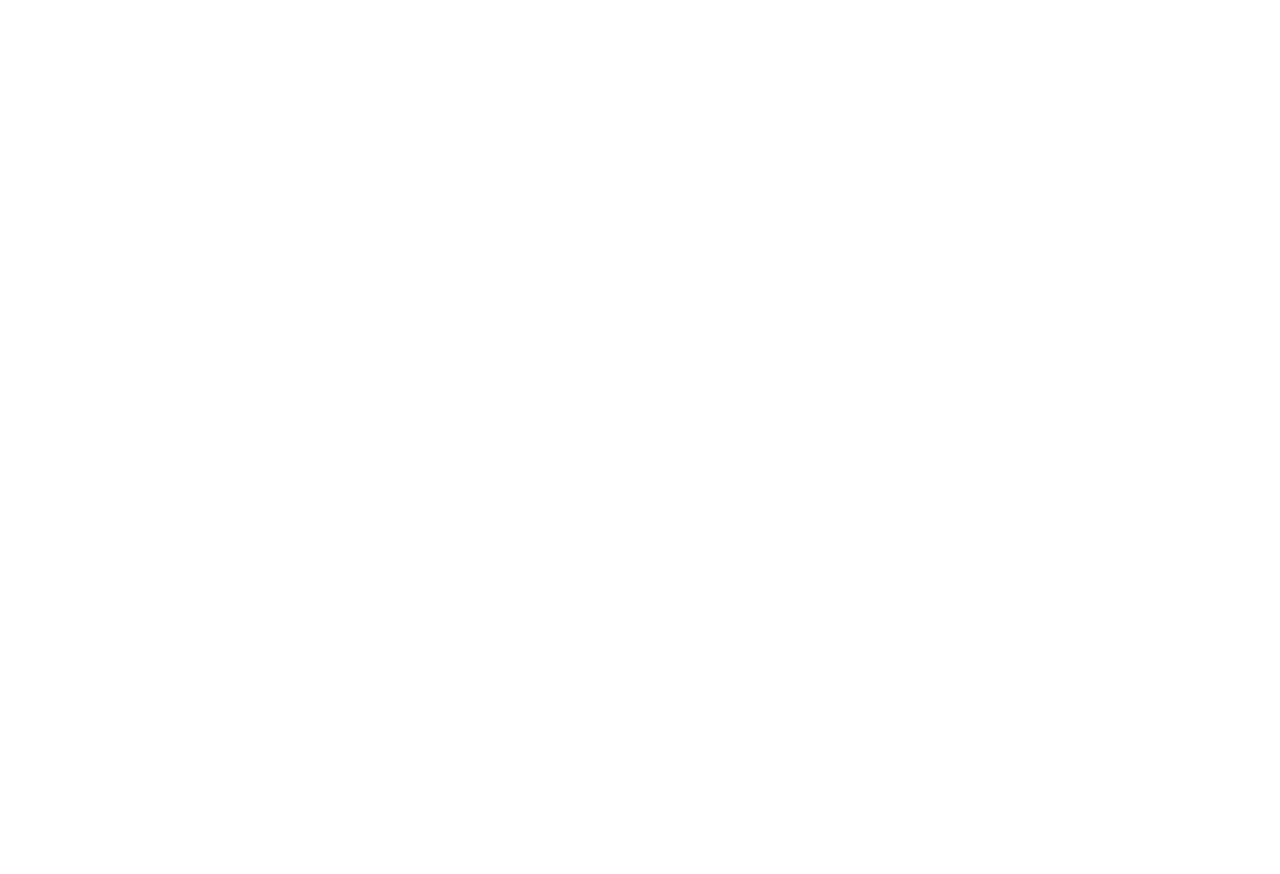
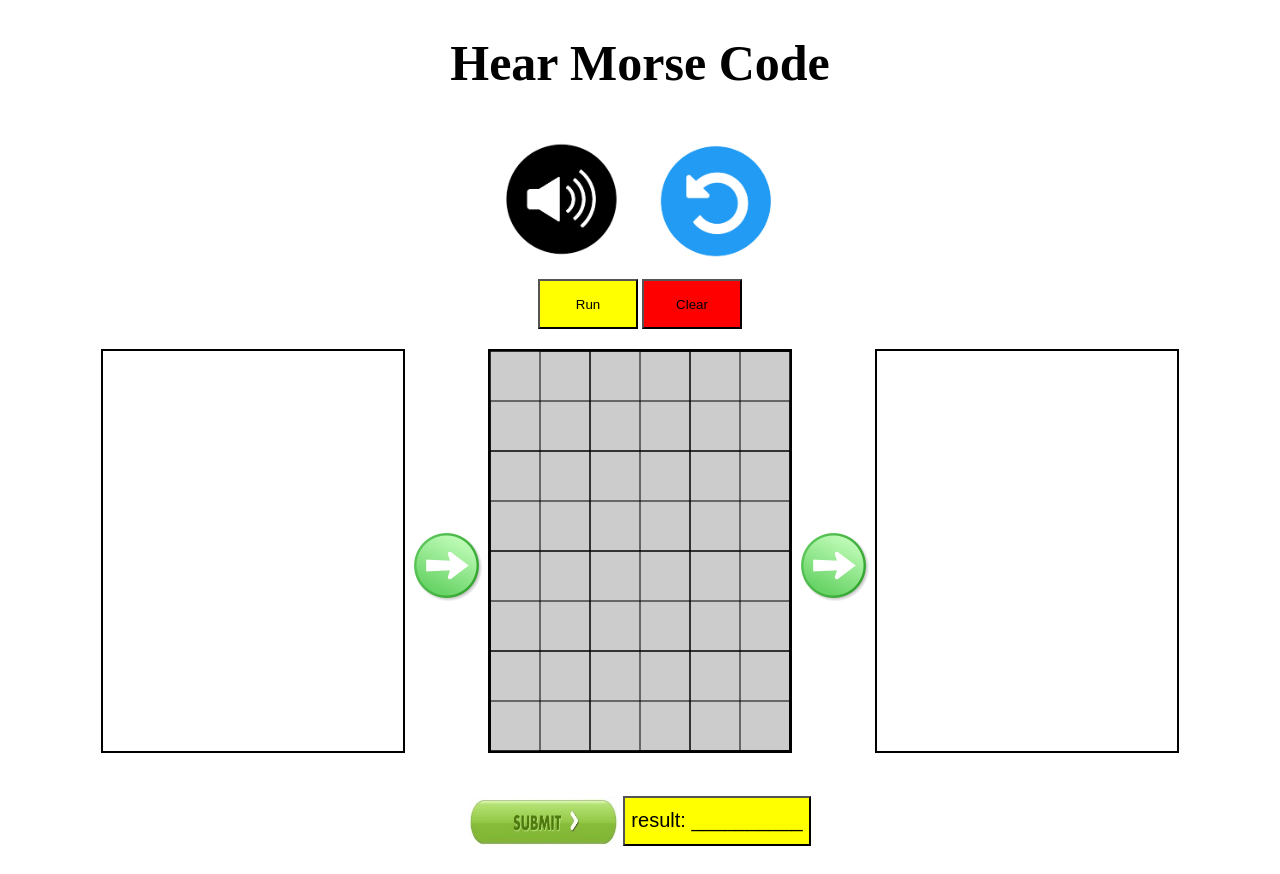
Before and after one commit to hungdn210/Morse-code-to-number, a plain HTML site: page index.html in a window 1280 px wide. Before the commit the page ends 800 px from the top, so only its background shows below. Drawn offline with Linux system fonts and the light colour scheme.

Commit message:
add 3 boards to write the number

```diff
--- /dev/null
+++ b/board.js
@@ -0,0 +1,124 @@
+function Board() {
+
+  this.clear = () => {
+    ctx.fillStyle = "white";
+      ctx.fillRect(0, 0, width_1, height_1);
+      need_clear = 0;
+      for(let i = 0; i < horiSqCnt; i++) {
+        for(let j = 0; j < vertSqcnt; j++) {
+          grid[i][j].seen = 0;
+        }
+      }
+  }
+  this.run = () => {
+    corNumber = -1;
+      this.updateBoard_2();
+      this.zoom();
+      this.drawBorder();
+      this.drawBoard_2();
+      recognise.check();
+      recognise.drawThirdBoard();
+      need_run = 0;
+  }
+
+  this.zoom = () => {
+    //increase the size of picture covered
+    ctx1.drawImage(canvas, border.x.min, border.y.min,
+      border.x.max - border.x.min, border.y.max - border.y.min, 0, 0, width_2, height_2);
+  };
+
+  this.drawBorder = () => {
+    //draw red border on the first screen
+    ctx.strokeStyle = color_border;
+    ctx.lineWidth = 1;
+    ctx.beginPath();
+    ctx.moveTo(0, border.y.min);
+    ctx.lineTo(width_1, border.y.min);
+    ctx.stroke();
+    ctx.beginPath();
+    ctx.moveTo(0, border.y.max);
+    ctx.lineTo(width_1, border.y.max);
+    ctx.stroke();
+    ctx.beginPath();
+    ctx.moveTo(border.x.min, 0);
+    ctx.lineTo(border.x.min, height_1);
+    ctx.stroke();
+    ctx.beginPath();
+    ctx.moveTo(border.x.max, 0);
+    ctx.lineTo(border.x.max, height_1);
+    ctx.stroke();
+  }
+
+  this.drawBoard_2 = () => {
+    //check the squares seen
+    for(let i = 0; i < width_1; i++) {
+      for(let j = 0; j < height_1; j++) {
+        var pixel = ctx1.getImageData(i, j, 1, 1);
+        var data = pixel.data;
+        if(data[0] == rbgColorPen[0] && data[1] == rbgColorPen[1] && data[3] == rbgColorPen[3] && data[4] == rbgColorPen[4])
+          grid[Math.floor(i / size_grid)][Math.floor(j / size_grid)].seen =  1;
+      }
+    }
+    //draw background
+    ctx1.fillStyle = "#ccc";
+    ctx1.fillRect(0, 0, width_2, height_2);
+
+    //draw lines
+    ctx1.strokeStyle = "black";
+    for(let i = 0; i <= width_2; i += size_grid)
+      ctx1.strokeRect(i, 0, i, height_2);
+    for(let j = 0; j <= height_2; j += size_grid)
+      ctx1.strokeRect(0, j, width_2, j);
+
+    //draw circle in the squares seen on the right screen
+    for(let i = 0; i < horiSqCnt; i++) {
+      for(let j = 0; j < vertSqcnt; j++) {
+        if(grid[i][j].seen) {
+          ctx1.beginPath();
+          ctx1.fillStyle = "black";
+          var tempX = grid[i][j].x, tempY = grid[i][j].y;
+          ctx1.fillRect(tempX - size_grid/2, tempY - size_grid/2 , size_grid, size_grid);
+          ctx1.fillStyle = "green";
+          ctx1.arc(tempX, tempY, 10, 0, 2 * Math.PI);
+          ctx1.stroke();
+          ctx1.fill();
+        }
+      }
+    }
+  }
+
+  this.updateBoard_2 = () => {
+    //set up Red border
+    border.x.min = width_1;
+    border.y.min = height_1;
+    border.x.max = 0;
+    border.y.max = 0;
+    //find the location of border
+    for(let i = 1; i < width_1; i++) {
+      for(let j = 1; j < height_1; j++) {
+        var pixel = ctx.getImageData(i, j, 1, 1);
+        var data = pixel.data;
+        if(data[0] == rbgColorPen[0] && data[1] == rbgColorPen[1] && data[3] == rbgColorPen[3] && data[4] == rbgColorPen[4]) {
+          //console.log(data);
+          border.x.min == width_1 ? border.x.min = i : 0;
+          border.y.min > j ? border.y.min = j : 0;
+          border.x.max = i;
+          border.y.max = Math.max(border.y.max, j);
+        }
+      }
+    }
+
+    //fix problems with border
+    if(border.x.max - border.x.min < (border.y.max - border.y.min) / 2) {
+      var temp = (border.x.max + border.x.min) / 2;
+      border.x.min = temp - (border.y.max - border.y.min) / 4;
+      border.x.max = temp + (border.y.max - border.y.min) / 4;
+    }
+
+    if(border.y.max - border.y.min < (border.x.max - border.x.min) / 2) {
+      var temp = (border.y.max + border.y.min) / 2;
+      border.y.min = temp - (border.x.max - border.x.min) / 4;
+      border.y.max = temp + (border.x.max - border.x.min) / 4;
+    }
+  }
+}
--- /dev/null
+++ b/data.js
@@ -0,0 +1,49 @@
+function Data() {
+  letters = {
+    ' ': '/',
+    'emp': 'e',
+    'A': '.-',
+    'B': '-...',
+    'C': '-.-.',
+    'D': '-..',
+    'E': '.',
+    'F': '..-.',
+    'G': '--.',
+    'H': '....',
+    'I': '..',
+    'J': '.---',
+    'K': '-.-',
+    'L': '.-..',
+    'M': '--',
+    'N': '-.',
+    'O': '---',
+    'P': '.--.',
+    'Q': '--.-',
+    'R': '.-.',
+    'S': '...',
+    'T': '-',
+    'U': '..-',
+    'V': '...-',
+    'W': '.--',
+    'X': '-..-',
+    'Y': '-.--',
+    'Z': '--..',
+
+    '0': '-----',
+    '1': '.----',
+    '2': '..---',
+    '3': '...--',
+    '4': '....-',
+    '5': '.....',
+    '6': '-....',
+    '7': '--...',
+    '8': '---..',
+    '9': '----.'
+  }
+  this.setUpMorseCode = () => {
+    numberText = random(amountNumber);
+    morseText = letters[numberText];
+    console.log(numberText);
+    console.log(morseText);
+  }
+}
--- a/index.html
+++ b/index.html
@@ -1,12 +1,98 @@
 <!DOCTYPE html>
 <html lang="en">
 <head>
-  <meta charset="UTF-8">
-  <meta http-equiv="X-UA-Compatible" content="IE=edge">
-  <meta name="viewport" content="width=device-width, initial-scale=1.0">
-  <title>Document</title>
+  <title>Morse Code to Words</title>
+  <style>
+    h1 {
+      font-size: 50px;
+    }
+    body {
+      background-color: white;
+    }
+    span {
+      font-size: 20px;
+    }
+    img {
+      width: 150px;
+      height: 150px;
+    }
+    #main {
+      width: 100%;
+      text-align: center;
+    }
+    #mainDiv {
+      margin: auto;
+      margin-top: 20px;
+    }
+    #result {
+      margin-top: 20px;
+      background-color: yellow;
+      height: 50px;
+      position:relative;
+      bottom: 20px;
+    }
+    #restart {
+      margin-top: 20px;
+      background-color: greenyellow;
+      width: 100px;
+      height: 50px;
+    }
+    #correct {
+      width: 50px;
+      height: 50px;
+      display: none;
+    }
+    #incorrect {
+      width: 50px;
+      height: 50px;
+      display: none;
+    }
+    .boards {
+      border: 2px solid black;
+    }
+    #arrow {
+      width: 75px;
+      height: 75px;
+      margin-bottom: 150px;
+    }
+    .setUpTools {
+      width: 100px;
+      height: 50px;
+    }
+  </style>
 </head>
-<body>
+<body onload = "start();">
+  <div id="main">
+    <h1>Hear Morse Code</h1>
+    <img id="soundIC" src="sound.png" onclick = "playSounds();">
+    <img id="soundIC" src="restart.png" onclick = "start();">
+    <br>
+    <button class="setUpTools" style = "background-color: yellow;" onclick="board.run();">
+      <p>Run</p>
+    </button>
+    <button class="setUpTools" style = "background-color: red;" onclick="board.clear();">
+      <p>Clear</p>
+    </button>
 
+    <div id="mainDiv">
+      <canvas id="myCanvas" width="300px" height="400px" class="boards"></canvas>
+      <img id="arrow" src="arrow.png"onclick="need_run = 1; board.run();">
+      <canvas id="myCanvasPixel" width="300px" height="400px" class="boards"></canvas>
+      <img id="arrow" src="arrow.png"onclick="need_run = 1; board.run();">
+      <canvas id="compareCanvas" width="300px" height="400px" class="boards"></canvas>
+    </div>
+
+    <img style="margin-top: 40px;width: 150px; height: 50px;" src="submit.jpg" onclick = "checkResult();">
+    <button id="result">
+      <span>result: </span>
+      <span id ="resultPlace">__________</span>
+    </button>
+    <img src="correct.png" id="correct">
+    <img src="incorrect.png" id="incorrect">
+  </div>
+  <script src="board.js"></script>
+  <script src="recognise.js"></script>
+  <script src="data.js"></script>
+  <script src="script.js"></script>
 </body>
 </html>
--- /dev/null
+++ b/recognise.js
@@ -0,0 +1,164 @@
+function Recognise() {
+  numberData = {
+    "0": [
+      [-3,  3,  3,  3,  3, -1],
+      [ 3,  3, -1, -3,  1,  3],
+      [ 3, -2, -3, -3, -3,  3],
+      [ 3, -3, -3, -3, -3,  3],
+      [ 3, -3, -3, -3, -3,  3],
+      [ 3, -3, -3, -3, -3,  3],
+      [ 3,  1, -3, -3,  1,  3],
+      [ 2,  3,  3,  3,  3,  3]
+    ],
+    "1": [
+      [-3,  1,  3,  3, -1, -3],
+      [ 2,  2,  3,  3, -1, -3],
+      [-3, -3,  1,  3, -1, -3],
+      [-3, -3,  1,  3, -1, -3],
+      [-3, -3,  1,  3, -1, -3],
+      [-3, -3,  1,  3, -3, -3],
+      [-3, -3,  1,  3, -2, -3],
+      [ 1,  2,  3,  3,  2,  0]
+    ],
+    "2": [
+      [ 2,  3,  3,  3,  3, -3],
+      [ 3,  0, -3, -3,  3,  3],
+      [ 0, -3, -3, -3, -2,  3],
+      [-3, -3, -3, -2,  1,  2],
+      [-3, -3, -3, -1,  3,  1],
+      [-3, -3,  0,  3,  2, -3],
+      [-3,  2,  3,  0, -3, -3],
+      [ 2,  3,  3,  3,  3,  3]
+    ],
+    "3": [
+      [ 3,  3,  3,  3,  3, -1],
+      [ 2, -2, -3, -3,  1,  3],
+      [-3, -3, -3, -3, -2,  3],
+      [-3, -3, -3, -2,  3,  3],
+      [-3, -3,  0,  3,  3,  3],
+      [-3, -3, -3, -3, -2,  3],
+      [-3, -3, -3, -3,  0,  3],
+      [ 0,  3,  3,  3,  3,  3]
+    ],
+    "4": [
+      [ 3, -3, -3,  3, -3, -3],
+      [ 3, -3, -3,  3, -3, -3],
+      [ 3, -3, -3,  3, -3, -3],
+      [ 3,  2,  0,  3,  0,  0],
+      [ 2,  3,  1,  3,  3,  3],
+      [-3, -3, -2,  3, -2, -2],
+      [-3, -3, -3,  3, -2, -3],
+      [-3, -3, -2,  3, -2, -3]
+    ],
+    "5": [
+      [ 3,  3,  3,  3,  3,  3],
+      [ 3, -2, -3, -3, -3, -3],
+      [ 3, -3, -3, -3, -3, -3],
+      [ 3,  3,  3,  3,  3,  0],
+      [ 3,  3, -3, -3,  2,  3],
+      [-3, -3, -3, -3, -3,  3],
+      [-3, -3, -3, -3,  3,  3],
+      [-3,  3,  3,  3,  3,  3]
+    ],
+    "6": [
+      [-3,  1,  3,  3,  2, -3],
+      [ 1,  3,  2, -3, -3, -3],
+      [ 3,  3, -3, -3, -3, -3],
+      [ 3, -2,  2,  0, -2, -3],
+      [ 3,  3,  3,  3,  3,  2],
+      [ 3,  0, -3, -3,  1,  3],
+      [ 1,  2, -3, -3, -2,  3],
+      [ 0,  1,  3,  3,  3,  3]
+    ],
+    "7": [
+      [ 3,  3,  3,  3,  3,  3],
+      [-3, -3, -2, -2,  0,  3],
+      [-3, -3, -3, -2,  3,  2],
+      [-3, -3, -3,  1,  3, -3],
+      [-3, -3, -3,  3,  0, -3],
+      [-3, -3, -2,  3, -3, -3],
+      [-3, -2,  3,  2, -3, -3],
+      [-3, -2,  3,  0, -3, -3]
+    ],
+    "8": [
+      [ 3,  3,  3,  3,  3,  1],
+      [ 3,  1, -3, -3,  0,  1],
+      [ 3,  0, -3, -3,  0,  1],
+      [ 3,  3,  2,  0,  3,  1],
+      [ 0,  3,  3,  3,  3,  3],
+      [ 3,  3, -3, -3,  0,  3],
+      [ 3,  1, -3, -3, -2,  3],
+      [ 0,  3,  3,  3,  3,  3]
+    ],
+    "9": [
+      [ 0,  3,  3,  3,  3,  2],
+      [ 3,  3, -2, -1, -1,  3],
+      [ 3,  2, -3, -3, -1,  3],
+      [ 0,  3,  2,  3,  3,  3],
+      [-2,  0,  3,  3,  3,  2],
+      [-3, -3, -3, -3, -1,  3],
+      [-3, -3, -3, -3, -1,  3],
+      [-3, -3, -3, -3, -1,  3]
+    ]
+  };
+  this.check = () => {
+    var curScore = 0, maxScore = 0, tempX = 0, tempY = 0;
+    bestNumber = 0;
+    for(let i = 0; i < amountNumber; i++) {
+      scoreNumbers[i] = {};
+    }
+    //calculate the score of each number
+    var temp = 0;
+    for(let num = 0; num <= 9; num++) {
+      curScore = 0;
+      for(let y = 0; y < vertSqcnt; y++) {
+        for(let x = 0; x < horiSqCnt; x++) {
+          var curData = numberData[num][y][x];
+          grid[x][y].seen ? curScore += curData : curScore -= curData;
+        }
+      }
+      scoreNumbers[num].value = curScore;
+      scoreNumbers[num].number = num;
+      if(maxScore < curScore) {
+        maxScore = curScore;
+        bestNumber = num;
+      }
+    }
+  }
+  this.drawThirdBoard = () => {
+
+    //clean the screen
+    ctx2.beginPath();
+    ctx2.fillStyle = "white";
+    ctx2.fillRect(0, 0, width_3, height_3);
+    //draw score of 9 numbers
+    ctx2.beginPath();
+    ctx2.font = "20px Courier New";
+    scoreNumbers.sort((a, b) => a.value - b.value);
+    console.log(scoreNumbers);
+    for(let i = 0; i < amountNumber; i++) {
+      ctx2.strokeText("number " + scoreNumbers[amountNumber - i - 1].number + ":", 10, height_3 / 11 * (i + 1)- 10);
+      ctx2.strokeText(scoreNumbers[amountNumber - i - 1].value + "%", width_3 / 1.25, height_3 / 11 * (i + 1)- 10);
+    }
+    ctx2.stroke();
+    //the most similar score
+    ctx2.beginPath();
+    ctx2.font = "25px Courier New";
+    ctx2.strokeText("The final number: ", 10, height_3 - 10);
+    ctx2.strokeText(bestNumber, width_3 / 1.25 + 20, height_3 - 10);
+    ctx2.stroke();
+  }
+  this.learn = () => {
+    if(corNumber != -1) {
+      for(let y = 0; y < vertSqcnt; y++) {
+        for(let x = 0; x < horiSqCnt; x++) {
+          var curData = numberData[corNumber][y][x];
+          if(grid[x][y].seen)
+            curData < maxPoint ? curData++ : 0;
+          else curData > minPoint ? curData-- : 0;
+          numberData[corNumber][y][x] = curData;
+        }
+      }
+    }
+  }
+}
--- /dev/null
+++ b/script.js
@@ -0,0 +1,225 @@
+const canvas = document.getElementById("myCanvas");
+const ctx = canvas.getContext("2d");
+const canvasPixel = document.getElementById("myCanvasPixel");
+const ctx1 = canvasPixel.getContext("2d");
+const canvasCompare = document.getElementById("compareCanvas");
+const ctx2 = canvasCompare.getContext("2d");
+const height_1 = canvas.height;
+const width_1 = canvas.width;
+const height_2 = canvasPixel.height;
+const width_2 = canvasPixel.width;
+const height_3 = canvasCompare.height;
+const width_3 = canvasCompare.width;
+const size_pen = 15;
+const size_eraser = 20;
+const color_pen = "blue";
+const color_border = "red";
+const rbgColorPen = [0, 0, 255, 255]; // blue
+const horiSqCnt = 6;
+const vertSqcnt = 8;
+const size_grid = width_2 / horiSqCnt;
+const maxPoint = 3;
+const minPoint = -3;
+const amountNumber = 10;
+const speed = 100;
+
+var board, recognise;
+var lastMouse = {}, currentMouse = {}, can_draw = 0, device = 0, need_clear = 0, need_run = 0, bestNumber = 0, corNumber = 0;
+var grid = [], border = {}, numberData = {}, scoreNumbers = [];
+
+var beep = new Audio('beep.mp3');
+var data;
+var numberText = "", morseText = "", wordsData= [], letter = {}, timeouts = [], check = 1;
+
+var correctIC = document.getElementById('correct');
+var incorrectIC = document.getElementById('incorrect');
+var resultPlace = document.getElementById('resultPlace');
+
+function draw() {
+  //clear board
+  //device = 1 is a pen
+  if(device) {
+    ctx.beginPath();
+    ctx.lineWidth = size_pen;
+    ctx.strokeStyle = color_pen;
+    ctx.lineCap = 'round';
+    ctx.moveTo(lastMouse.x, lastMouse.y);
+    ctx.lineTo(currentMouse.x, currentMouse.y);
+    ctx.stroke();
+  }
+  //when using eraser
+  else if(!device) {
+    ctx.beginPath();
+    ctx.lineWidth = size_eraser;
+    ctx.strokeStyle = "white";
+    ctx.lineCap = 'round';
+    ctx.moveTo(lastMouse.x, lastMouse.y);
+    ctx.lineTo(currentMouse.x, currentMouse.y);
+    ctx.stroke();
+  }
+}
+
+function setUpBoard() {
+  //clean 3 boards
+  ctx.beginPath();
+  ctx.fillStyle = "white";
+  ctx.fillRect(0, 0, width_1, height_1);
+
+  ctx1.beginPath();
+  ctx1.fillStyle = "white";
+  ctx1.fillRect(0, 0, width_2, height_2);
+
+  ctx2.beginPath();
+  ctx2.fillStyle = "white";
+  ctx2.fillRect(0, 0, width_3, height_3);
+}
+
+function random(x) {
+  return Math.floor(Math.random() * x);
+}
+
+function deleteCheckIcon (){
+  correctIC.style.display = "none";
+  incorrectIC.style.display = "none";
+}
+
+function setUpValue() {
+  deleteCheckIcon();
+  resultPlace.textContent = "__________";
+  for (var i = 0; i < timeouts.length; i++) {
+    clearTimeout(timeouts[i]);
+  }
+  timeouts = [];
+  beep.pause();
+  beep.currentTime = 0;
+
+  //temp
+  //set up value of each square of grid
+  device = 1;
+  need_run = 0;
+  corNumber = 0;
+  let tempX = size_grid / 2, tempY = size_grid / 2;
+  for(let i = 0; i < horiSqCnt; i++) {
+    grid[i] = [];
+    for(let j = 0; j < vertSqcnt; j++) {
+      grid[i][j] = {
+        x: tempX,
+        y: tempY,
+        seen: 0
+      }
+      tempY += size_grid;
+    }
+    tempX += size_grid;
+    tempY = size_grid / 2;
+  }
+
+  //set up Red border
+  border = {x: {}, y: {}};
+  border.x = {min: width_1, max: 0};
+  border.y = {min: height_1, max: 0}
+}
+
+function start() {
+  setUpBoard();
+  setUpValue();
+  board = new Board();
+  recognise = new Recognise();
+  data = new Data();
+  data.setUpMorseCode();
+  board.drawBoard_2();
+}
+
+canvas.addEventListener("mousemove", function (e) {
+  checkClick('move', e)
+}, false);
+canvas.addEventListener("mousedown", function (e) {
+  checkClick('down', e)
+}, false);
+canvas.addEventListener("mouseup", function (e) {
+  checkClick('up', e)
+}, false);
+canvas.addEventListener("mouseout", function (e) {
+  checkClick('out', e)
+}, false);
+
+function checkClick(feature, e) {
+  var rect = canvas.getBoundingClientRect();
+  lastMouse = currentMouse;
+  currentMouse = {x: e.clientX - rect.left, y: e.clientY - rect.top};
+  switch(feature) {
+    case "down":
+      can_draw = 1;
+      draw();
+      break;
+    case "move":
+      if(can_draw) draw();
+      break;
+    case "up":
+    case "out":
+      can_draw = 0;
+      break;
+  }
+}
+
+function checkResult() {
+  resultPlace.textContent = numberText;
+  if(bestNumber == numberText) correctIC.style.display = "unset";
+  else incorrectIC.style.display = "unset";
+
+}
+
+function playSounds() {
+  //clear all setTimeOut events
+  for (var i = 0; i < timeouts.length; i++) {
+    clearTimeout(timeouts[i]);
+  }
+  timeouts = [];
+
+  beep.currentTime = 0;
+  let timeTaken = 0;
+  //run morse Code
+  for(let i = 0; i < morseText.length; i++) {
+    switch(morseText[i]) {
+      //if it is a dash
+      case "-":
+        //push the beep and pause
+        timeouts.push( setTimeout(() => {
+          beep.play();
+        }, timeTaken));
+
+        timeTaken += 3 * speed;
+        timeouts.push( setTimeout(() => {
+          beep.pause();
+          beep.currentTime = 0;
+        }, timeTaken));
+
+        timeTaken += 1 * speed;
+        break;
+
+      //if it is a dot
+      case ".":
+        //push the beep and pause
+        timeouts.push( setTimeout(() => {
+          beep.play();
+        }, timeTaken));
+
+        timeTaken += 1 * speed;
+
+        timeouts.push( setTimeout(() => {
+          beep.pause();
+          beep.currentTime = 0;
+        }, timeTaken));
+
+        timeTaken += 1 * speed;
+        break;
+
+      case " ":
+        timeTaken += 3 * speed;
+        break;
+
+      case "/":
+        timeTaken += 1 * speed;
+        break;
+    }
+  }
+}
```
Also changed, not shown: arrow.png (added), correct.png (added), incorrect.png (added), restart.png (added), sound.png (added), submit.jpg (added), 1 other file.
